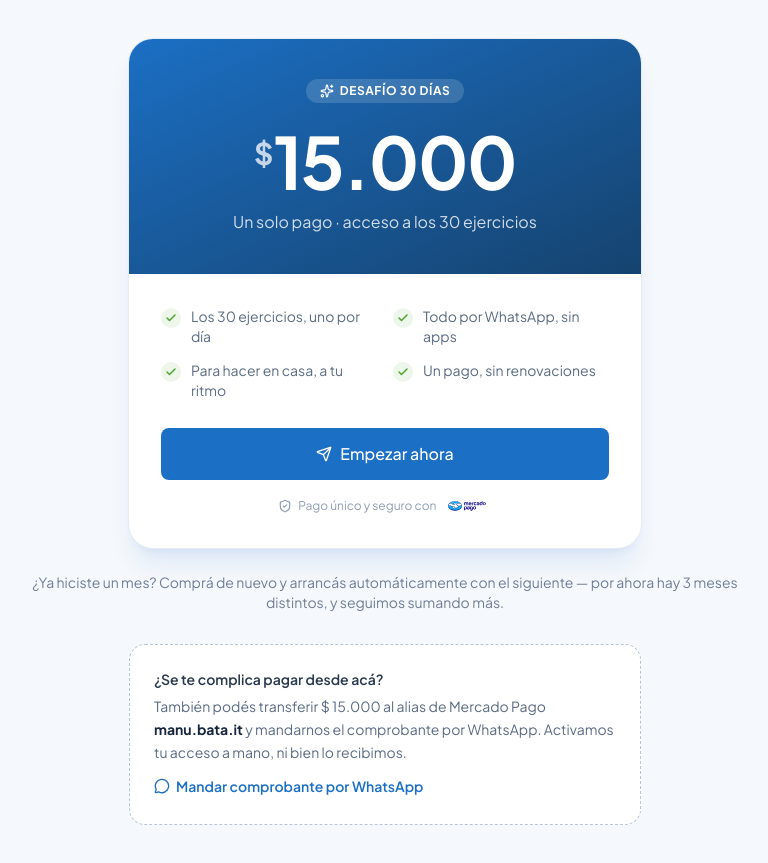
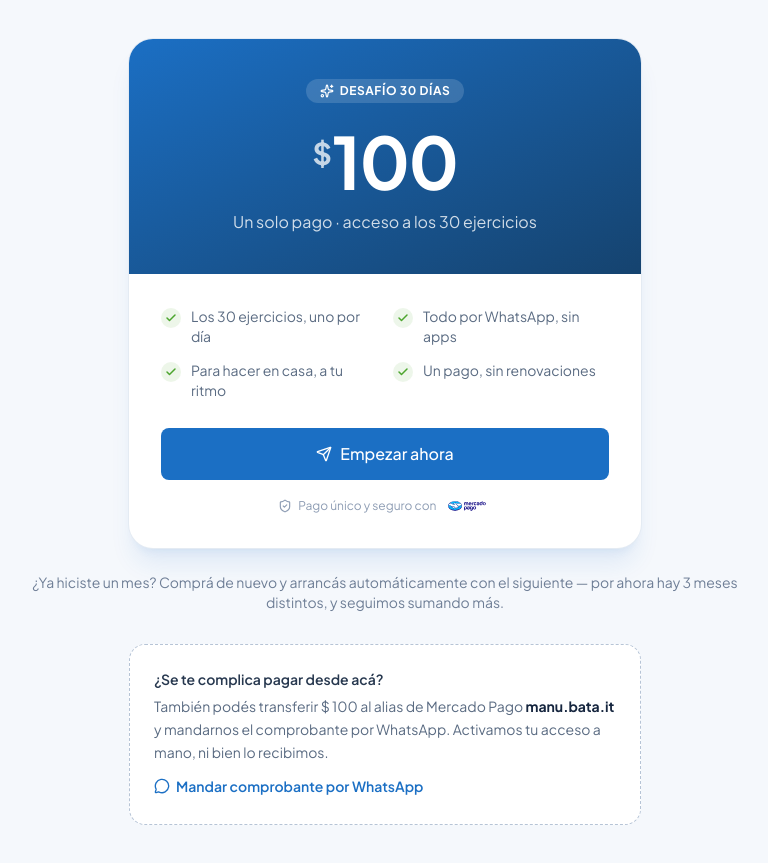
Before and after one commit to manukpo10/TIAM-frontend, a React (Vite) app: page /desafio-30-dias in a window 1280 px wide. Shown: the part 4534-5397 px from the top of the page, without its empty margins (255-1023 px from the left). Built offline with nearby package versions, Linux system fonts and the light colour scheme.

Commit message:
test: temporarily drop Desafío price to $100 ARS for a real E2E test
TEMPORARY — revert to 15000 right after the test purchase completes.

```diff
--- a/src/pages/desafio-30-dias/Desafio30DiasPage.tsx
+++ b/src/pages/desafio-30-dias/Desafio30DiasPage.tsx
@@ -20,7 +20,7 @@ import { useBodyScrollLock } from '@/hooks/useBodyScrollLock'
 
 // ─── Static data (hoisted outside component) ────────────────────────────────
 
-const PRICE_ARS = 15000
+const PRICE_ARS = 100
 
 // How many independent 30-day catalogs exist today (mirrors the backend's
 // ChallengePurchaseService month allowlist). This is NOT a permanent ceiling
```
